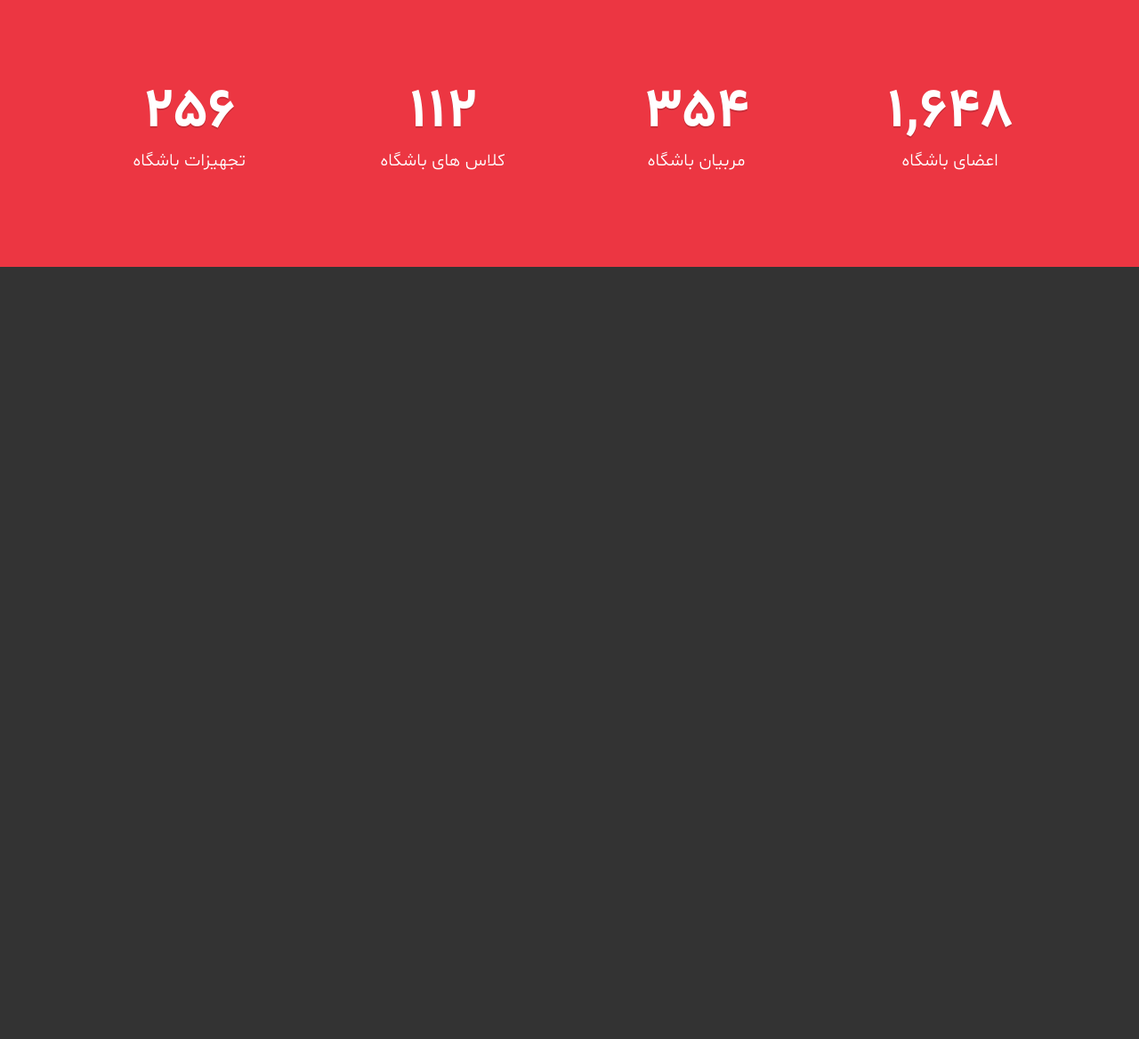
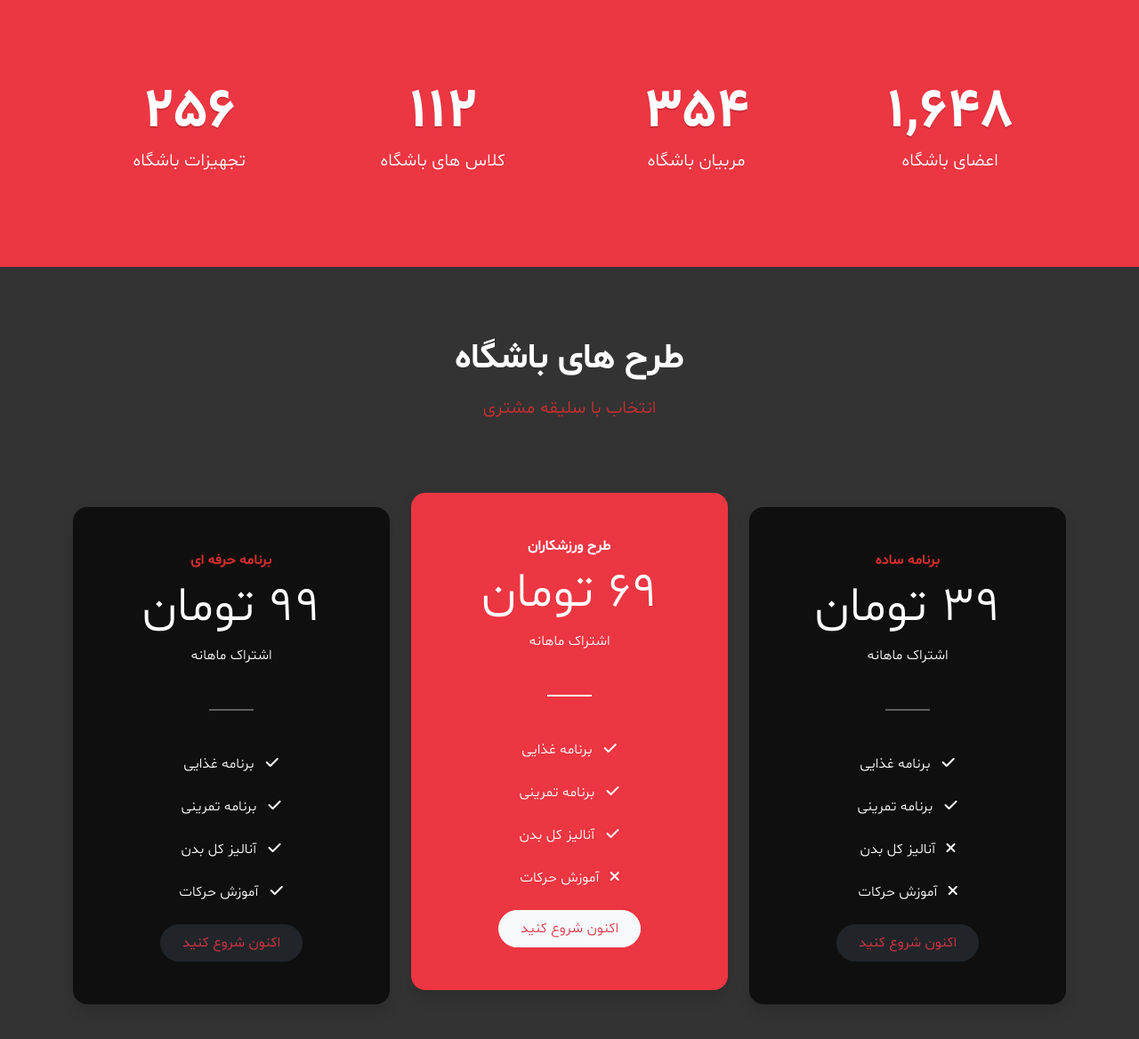
Before and after one commit to James-alderson/Persian-Templates, a plain HTML site: page Templates/01-Mega-gym/index.html in a window 1280 px wide. Shown: the part 3067-4235 px from the top of the page at 89% size. Before the commit the page ends 3367 px from the top, so only its background shows below. Drawn offline with Linux system fonts and the light colour scheme.

Commit message:
Create 'Pricing' section

```diff
--- a/Templates/01-Mega-gym/index.html
+++ b/Templates/01-Mega-gym/index.html
@@ -1,5 +1,6 @@
 <!DOCTYPE html>
 <html lang="fa-IR" dir="rtl">
+
 <head>
   <meta charset="UTF-8">
   <meta http-equiv="X-UA-Compatible" content="IE=edge">
@@ -22,6 +23,7 @@
   <link rel="icon" href="src/images/favicon/favicon-16x16.png" type="image/png" sizes="16x16">
   <link rel="manifest" href="src/images/favicon/site.webmanifest">
 </head>
+
 <body class="bg-primary-a text-white">
 
   <header class="bg-black-a clr-gray py-3 py-md-2">
@@ -81,7 +83,7 @@
             <a href="#process">مراحل کار ما</a>
             <a href="#trainers">مربیان ما</a>
             <a href="#facts">اطلاعات باشگاه</a>
-            <a href="#">طرح ها</a>
+            <a href="#pricing">طرح ها</a>
             <a href="#">تماس با ما</a>
             <a href="#">وبلاگ</a>
             <div class="dropdown dropdown-search">
@@ -285,6 +287,96 @@
         </div>
       </div>
     </section>
+    <!-- Pricing -->
+    <section id="pricing" class="text-center px-4 py-7">
+      <div class="container-xl">
+        <h2 class="section-title mb-3">طرح های باشگاه</h2>
+        <p class="clr-secondary fs-5">انتخاب با سلیقه مشتری</p>
+        <div class="row mt-6">
+          <div class="col-12 col-sm-6 col-lg my-3">
+            <div class="content bg-black-a shadow rounded-4 py-4 py-md-5">
+              <span class="clr-secondary fw-bold">برنامه ساده</span>
+              <div class="display-4 my-2">39 تومان</div>
+              <span>اشتراک ماهانه</span>
+              <div class="h-line my-5"></div>
+              <ul class="list-unstyled mb-0">
+                <li class="my-4">
+                  <i class="fa-solid fa-check me-2"></i>
+                  برنامه غذایی
+                </li>
+                <li class="my-4">
+                  <i class="fa-solid fa-check me-2"></i>
+                  برنامه تمرینی
+                </li>
+                <li class="my-4">
+                  <i class="fa-solid fa-xmark me-2"></i>
+                  آنالیز کل بدن
+                </li>
+                <li class="my-4">
+                  <i class="fa-solid fa-xmark me-2"></i>
+                  آموزش حرکات
+                </li>
+              </ul>
+              <a class="btn rounded-pill px-4 py-2 btn-black" href="#" role="button">اکنون شروع کنید</a>
+            </div>
+          </div>
+          <div class="col-12 col-sm-6 col-lg my-3 my-lg-0">
+            <div class="content bg-secondary-b shadow rounded-4 py-4 py-md-5">
+              <span class="fw-bold">طرح ورزشکاران</span>
+              <div class="display-4 my-2">69 تومان</div>
+              <span>اشتراک ماهانه</span>
+              <div class="h-line my-5 bg-white"></div>
+              <ul class="list-unstyled mb-0">
+                <li class="my-4">
+                  <i class="fa-solid fa-check me-2"></i>
+                  برنامه غذایی
+                </li>
+                <li class="my-4">
+                  <i class="fa-solid fa-check me-2"></i>
+                  برنامه تمرینی
+                </li>
+                <li class="my-4">
+                  <i class="fa-solid fa-check me-2"></i>
+                  آنالیز کل بدن
+                </li>
+                <li class="my-4">
+                  <i class="fa-solid fa-xmark me-2"></i>
+                  آموزش حرکات
+                </li>
+              </ul>
+              <a class="btn rounded-pill px-4 py-2 btn-white" href="#" role="button">اکنون شروع کنید</a>
+            </div>
+          </div>
+          <div class="col-12 col-sm-6 col-lg my-3">
+            <div class="content bg-black-a shadow rounded-4 py-4 py-md-5">
+              <span class="fw-bold clr-secondary">برنامه حرفه ای</span>
+              <div class="display-4 my-2">99 تومان</div>
+              <span>اشتراک ماهانه</span>
+              <div class="h-line my-5"></div>
+              <ul class="list-unstyled mb-0">
+                <li class="my-4">
+                  <i class="fa-solid fa-check me-2"></i>
+                  برنامه غذایی
+                </li>
+                <li class="my-4">
+                  <i class="fa-solid fa-check me-2"></i>
+                  برنامه تمرینی
+                </li>
+                <li class="my-4">
+                  <i class="fa-solid fa-check me-2"></i>
+                  آنالیز کل بدن
+                </li>
+                <li class="my-4">
+                  <i class="fa-solid fa-check me-2"></i>
+                  آموزش حرکات
+                </li>
+              </ul>
+              <a class="btn rounded-pill px-4 py-2 btn-black" href="#" role="button">اکنون شروع کنید</a>
+            </div>
+          </div>
+        </div>
+      </div>
+    </section>
   </main>
 
   <div class="black-filter"></div>
--- a/Templates/01-Mega-gym/src/css/main.css
+++ b/Templates/01-Mega-gym/src/css/main.css
@@ -18,6 +18,8 @@
 	 ++ dropdown-search
 	 ++ form-search
 	 ++ btn-red
+	 ++ btn-black
+	 ++ btn-white
 	 ++ section-title
 	 ++ h-400px
 	 ++ obj-fit
@@ -51,7 +53,7 @@
 :root {
 	--clr-primary-a: hsl(0, 0%, 20%);
 	--clr-secondary-a: hsl(0, 64%, 50%);
-	--clr-secondary-b: hsl(356, 83%, 57%);
+	--clr-secondary-b: hsl(356, 83%, 57%); /*hsl(0, 100%, 70.8%)*/
 	--clr-gray-a: hsl(0, 0%, 77%);
 	--clr-gray-b: hsl(0, 0%, 28%);
 	--clr-gray-c: hsl(0, 0%, 37%);
@@ -216,6 +218,76 @@ h6 {
 	color: var(--bs-white);
 	border-color: #dc3545;
 	background-color: #dc3545;
+}
+
+/* ----- btn-black ----- */
+.btn-black {
+	color: #dc3545;
+	border-color: #212529;
+	background-color: #212529;
+}
+.btn-black:first-child:hover,
+:not(.btn-check) + .btn-black:hover {
+	color: var(--bs-white);
+	border-color: #b02a37;
+	background-color: #dc3545;
+}
+.btn-check:checked + .btn-black,
+.btn-black.active,
+.btn-black.show,
+.btn-black:first-child:active,
+:not(.btn-check) + .btn-black:active {
+	color: var(--bs-white);
+	border-color: #a52834;
+	background-color: #b02a37;
+}
+.btn-black:focus-visible {
+	color: var(--bs-white);
+	outline: 0;
+	border-color: #b02a37;
+	background-color: #bb2d3b;
+	box-shadow: 0 0 0 0.25rem rgba(225, 83, 97, 0.5);
+}
+.btn-black:disabled,
+.btn-black.disabled {
+	color: #dc3545;
+	border-color: #212529;
+	background-color: #212529;
+}
+
+/* ----- btn-white ----- */
+.btn-white {
+	color: #dc3545;
+	border-color: #f8f9fa;
+	background-color: #f8f9fa;
+}
+.btn-white:first-child:hover,
+:not(.btn-check) + .btn-white:hover {
+	color: var(--bs-white);
+	border-color: #373b3e;
+	background-color: #424649;
+}
+.btn-check:checked + .btn-white,
+.btn-white.active,
+.btn-white.show,
+.btn-white:first-child:active,
+:not(.btn-check) + .btn-white:active {
+	color: var(--bs-white);
+	border-color: #373b3e;
+	background-color: #4d5154;
+}
+.btn-white:focus-visible {
+	color: var(--bs-white);
+	outline: 0;
+	border-color: #373b3e;
+	background-color: #424649;
+	box-shadow: 0 0 0 0.25rem rgba(66, 70, 73, 0.5);
+}
+.btn-white:disabled,
+.btn-white.disabled {
+	color: #dc3545;
+	border-color: #212529;
+	background-color: #212529;
 }
 
 /* ----- section-title ----- */
```
